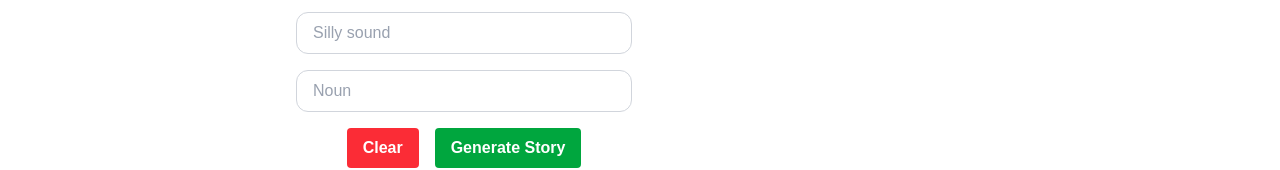
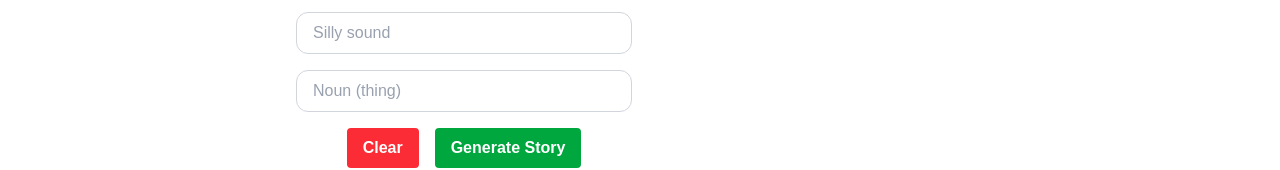
Before and after one commit to shelbyleanne22/shelby-wilson, a Next.js app in the folder shelby-wilson/: page /adlib in a window 1280 px wide. Shown: the part 408-578 px from the top of the page. Built offline with nearby package versions, Linux system fonts and the light colour scheme.

Commit message:
update to react hook form and adjust validations

```diff
--- a/shelby-wilson/app/adlib/page.tsx
+++ b/shelby-wilson/app/adlib/page.tsx
@@ -1,7 +1,8 @@
-'use client'
+'use client';
+import { useForm, Controller } from 'react-hook-form';
+import { adLibPrompts } from '@/lib/adLibPrompts';
 import FormField from '@/components/form/FormField';
-import { adLibPrompts } from '@/lib/adLibPrompts';
-import { FormEvent, useEffect, useState } from 'react';
+import { useEffect, useState } from 'react';
 
 export default function AdLibPage() {
     const [randomPrompt, setRandomPrompt] = useState<{
@@ -10,78 +11,95 @@ export default function AdLibPage() {
         template: string;
     } | null>(null);
 
-    const [inputs, setInputs] = useState<string[]>([]);
-    const [errors, setErrors] = useState<string[]>([]);
+    const {
+        control,
+        handleSubmit,
+        reset,
+        formState: { errors },
+    } = useForm({ mode: 'onBlur' });
+
     const [result, setResult] = useState<string | null>(null);
 
     useEffect(() => {
         const random = adLibPrompts[Math.floor(Math.random() * adLibPrompts.length)];
         setRandomPrompt(random);
-        setInputs(Array(random.prompts.length).fill(''));
-    }, []);
 
-    const validate = (value: string) => {
-        if (!/^[a-z]*$/.test(value)) return "Only lowercase a-z letters allowed.";
-        if (value.length > 25) return "Max 25 characters.";
-        return "";
-    }
+        const defaultValues = random.prompts.reduce((acc, _, i) => {
+            acc[`input-${i}`] = '';
+            return acc;
+        }, {} as Record<string, string>);
+        reset(defaultValues);
+    }, [reset]);
 
-    const handleChange = (index: number, value: string) => {
-        const updated = [...inputs];
-        updated[index] = value;
-        setInputs(updated);
+    const onSubmit = (data: Record<string, string>) => {
+        if (!randomPrompt) return;
 
-        const error = validate(value);
-        const updatedErrors = [...errors];
-        updatedErrors[index] = error;
-        setErrors(updatedErrors);
-    };
-
-    const handleSubmit = (event: FormEvent) => {
-        event.preventDefault();
-        if (!randomPrompt) return;
-        const newErrors = inputs.map(validate);
-        setErrors(newErrors);
-
-        const hasErrors = newErrors.some((err) => err !== '');
-        if (!hasErrors) {
         const filled = randomPrompt.template.replace(/{(\d+)}/g, (match, index) => {
-                return inputs[index] || `[${randomPrompt.prompts[index]}]`;
+            const value = data[`input-${index}`];
+            return value || `[${randomPrompt.prompts[index]}]`;
         });
 
         setResult(filled);
-        }
     };
 
     const clearFields = () => {
-        setInputs(Array(inputs.length).fill(''));
+        if (!randomPrompt) return;
+        const cleared = randomPrompt.prompts.reduce((acc, _, i) => {
+            acc[`input-${i}`] = '';
+            return acc;
+        }, {} as Record<string, string>);
+        reset(cleared);
+        setResult(null);
     };
 
-    if (!randomPrompt) return (
+    if (!randomPrompt) {
+        return (
             <div className="flex items-center justify-center min-h-screen">
                 <img src="/kitty.gif" alt="Loading..." className="w-60 h-60" />
             </div>
         );
+    }
 
     return (
         <div className="p-6 w-full lg:w-[60%] mx-auto">
             <h1 className="text-3xl font-bold mb-4">🎭 Ad-Lib Generator</h1>
-            <h2 className="text-2xl">{randomPrompt?.title}</h2>
+            <h2 className="text-2xl">{randomPrompt.title}</h2>
             <h3>Complete the form and hit generate story to complete the ad-lib!</h3>
             <div className="flex flex-col md:flex-row gap-4 p-4">
                 <div className="w-full md:w-1/2 space-y-4">
-                    <form noValidate onSubmit={handleSubmit} className="space-y-4">
+                    <form noValidate onSubmit={handleSubmit(onSubmit)} className="space-y-4">
                         <div className="flex flex-wrap gap-4">
-                            {randomPrompt?.prompts.map((type, idx) => (
+                            {randomPrompt.prompts.map((type, idx) => {
+                                const fieldName = `input-${idx}`;
+                                return (
+                                    <Controller
+                                        key={fieldName}
+                                        name={fieldName}
+                                        control={control}
+                                        rules={{
+                                            required: 'This field is required.',
+                                            maxLength: {
+                                                value: 25,
+                                                message: 'Max 25 characters.',
+                                            },
+                                            pattern: {
+                                                value: /^[A-Za-z ]*$/,
+                                                message: 'Only letters and spaces allowed.',
+                                            },
+                                        }}
+                                        render={({ field }) => (
                                             <FormField
-                                    key={idx}
                                                 label={type}
-                                    name={`input-${idx}`}
-                                    value={inputs[idx]}
-                                    onChange={(value) => handleChange(idx, value)}
-                                    error={errors[idx]}
+                                                name={field.name}
+                                                value={field.value}
+                                                error={errors[field.name]?.message as string}
+                                                onChange={field.onChange}
+                                                onBlur={field.onBlur}
                                             />
-                            ))}
+                                        )}
+                                    />
+                                );
+                            })}
                         </div>
                         <div className="flex gap-4 justify-center">
                             <button
@@ -103,7 +121,7 @@ export default function AdLibPage() {
                 <div className="w-full md:w-1/2 pt-4 text-center md:text-left">
                     {result && (
                         <div className="rounded-lg border-1 border-slate-400 bg-teal-50 p-4 mt-2 text-dark dark:border-slate-100 dark:bg-teal-950">
-                            <p className='text-lg px-2'><i>{result}</i></p>
+                            <p className="text-lg px-2"><i>{result}</i></p>
                         </div>
                     )}
                 </div>
--- a/shelby-wilson/components/form/FormField.tsx
+++ b/shelby-wilson/components/form/FormField.tsx
@@ -8,9 +8,10 @@ type FormFieldProps = {
     value: string;
     onChange: (value: string) => void;
     error?: string;
+    onBlur?: () => void;
 };
 
-function FormField({ name, label, required = true, value, onChange, error }: FormFieldProps) {
+function FormField({ name, label, required = true, value, onChange, error, onBlur }: FormFieldProps) {
     return (
         <div className="w-full">
             {/* <label
@@ -39,8 +40,9 @@ function FormField({ name, label, required = true, value, onChange, error }: For
                 focus:ring-teal-500
                 focus:border-transparent
                 ${error ? "border-red-500" : "border-gray-300 focus:ring-2 focus:ring-teal-500" }`}
+                onBlur={onBlur}
             />
-            {error && <span className="text-red-500 text-sm mt-1">{error}</span>}
+            {error && <span className="text-red-500 dark:text-red-200 text-sm mt-1">{error}</span>}
         </div>
     );
 }
--- a/shelby-wilson/lib/adLibPrompts.ts
+++ b/shelby-wilson/lib/adLibPrompts.ts
@@ -24,7 +24,7 @@ export const adLibPrompts = [
             'Tool',
             'Animal',
             'Silly sound',
-            'Noun'
+            'Noun (thing)'
         ],
         template: `Last weekend, I hosted a BBQ so epic, even the {0} next door showed ` +
         `up for a free {1}. Things were going great until Uncle Joe tried flipping burgers ` +
--- a/shelby-wilson/package.json
+++ b/shelby-wilson/package.json
@@ -13,7 +13,8 @@
     "lucide-react": "^0.525.0",
     "next": "15.4.1",
     "react": "19.1.0",
-    "react-dom": "19.1.0"
+    "react-dom": "19.1.0",
+    "react-hook-form": "^7.61.1"
   },
   "devDependencies": {
     "@eslint/eslintrc": "^3",
```
Also changed, not shown: 1 other file (tests, documents, lock files or other folders). Lines whose indentation alone changed are shown as unchanged.
